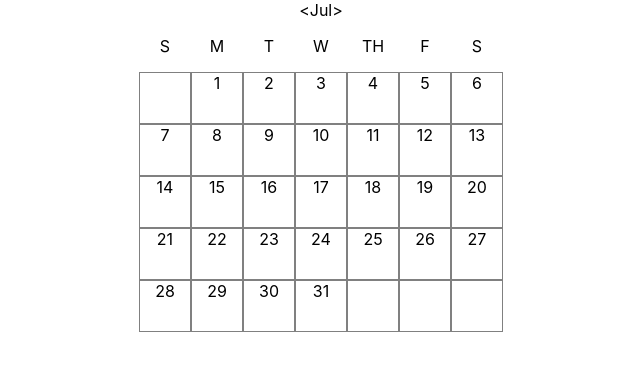
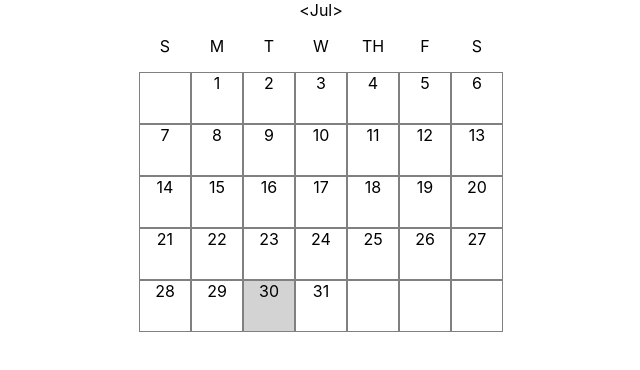
Before and after one commit to jenniferenck/interactive-calendar, a React (Create React App) app: page / in a window 1280 px wide. Shown: the top 370 px of the page, without its empty margins (319-959 px from the left). Built offline with nearby package versions, Linux system fonts and the light colour scheme.

Commit message:
corrected prop name

```diff
--- a/src/CalendarMonth/index.js
+++ b/src/CalendarMonth/index.js
@@ -80,11 +80,12 @@ class CalendarMonth extends Component {
               ? true
               : false
           }
-          between-range={
+          betweenRange={
             dayCount > firstSelectedDate && dayCount < lastSelectedDate
               ? true
               : false
           }
+          isTodaysDate={dayCount === currentDate ? true : false}
           key={currentDateObj.date(dayCount)}
           dayCount={dayCount}
           changeDateSelectionRange={this.changeDateSelectionRange}
```
